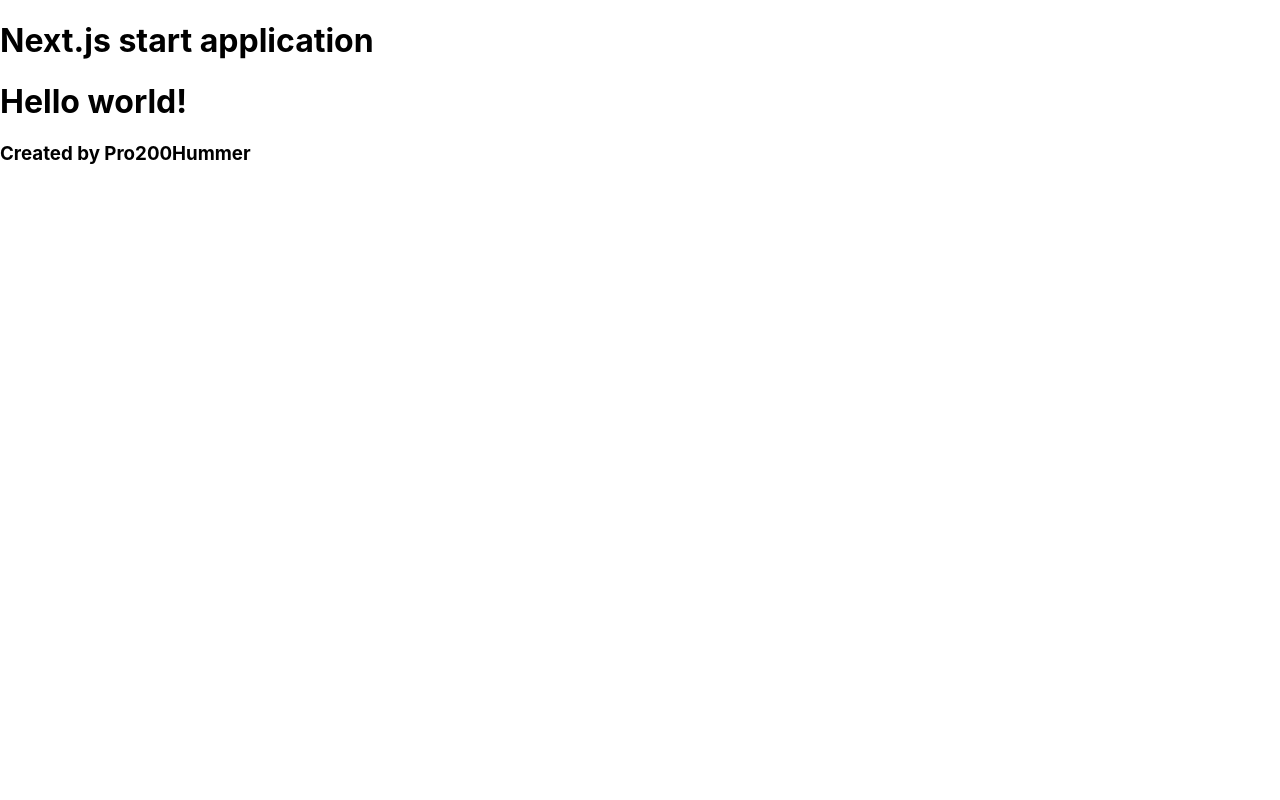
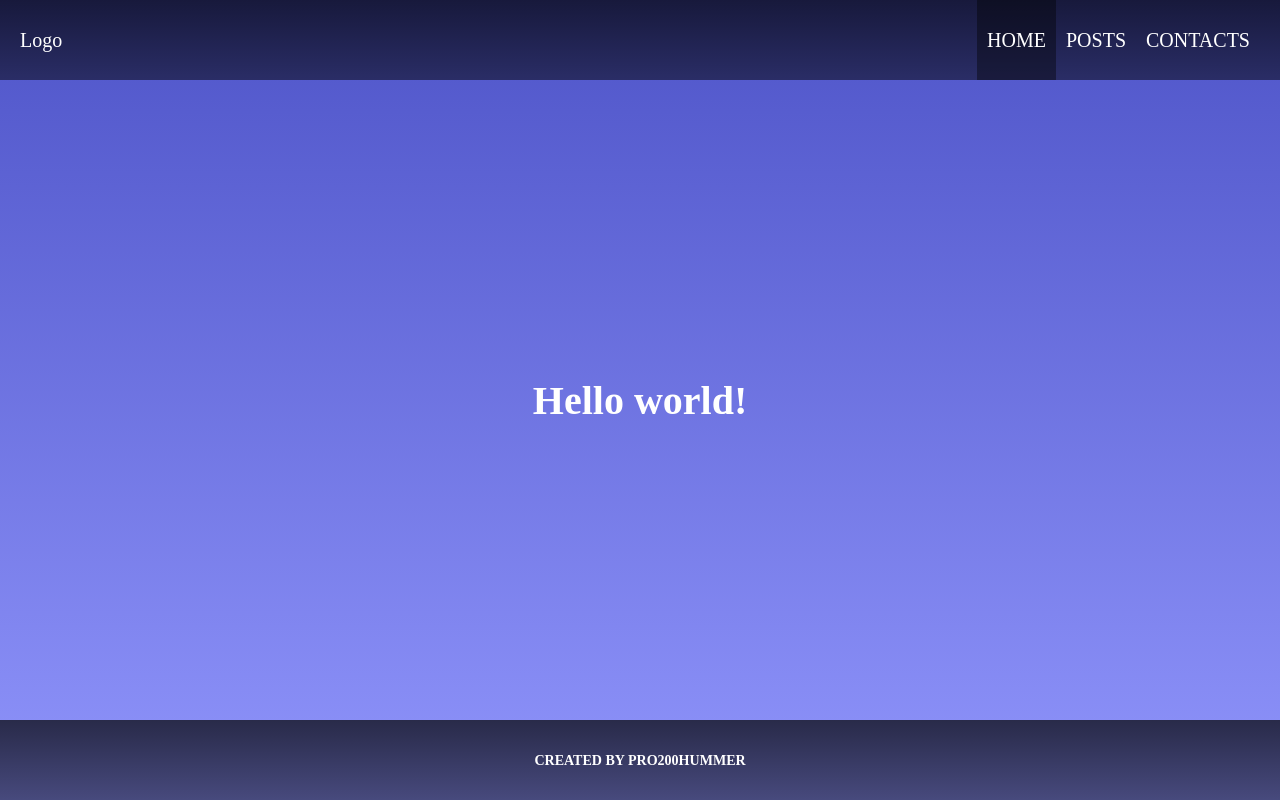
Before and after one commit to Pro200Hummer/next.js-start, a Next.js app: page / in a window 1280 px wide. Built offline with nearby package versions, Linux system fonts and the light colour scheme.

Commit message:
06_lesson - add navigation

```diff
--- a/components/Header.js
+++ b/components/Header.js
@@ -1,7 +1,7 @@
-import {Heading} from "./Heading";
+import {NavBar} from "./NavBar";
 
 export const Header = () => {
     return <header>
-        <Heading tag={'h1'} text={'Next.js start application'}/>
+        <NavBar/>
     </header>
 };
--- /dev/null
+++ b/components/NavBar.js
@@ -0,0 +1,23 @@
+import styles from '../styles/NavBar.module.scss'
+import Link from "next/link";
+import {useRouter} from "next/router";
+
+const NAVIGATION = [
+    {id: 1, title: 'Home', path: '/'},
+    {id: 2, title: 'Posts', path: '/posts'},
+    {id: 3, title: 'Contacts', path: '/contacts'}
+]
+
+export const NavBar = () => {
+    const {pathname} = useRouter()
+    return <nav className={styles.nav}>
+        <div>Logo</div>
+        <div className={styles.links}>
+            {NAVIGATION.map(({id, title, path}) => (
+                <Link key={id} href={path}>
+                    <a className={pathname === path ? styles.active : null}>{title}</a>
+                </Link>
+            ))}
+        </div>
+    </nav>
+}
--- a/package.json
+++ b/package.json
@@ -11,7 +11,8 @@
   "dependencies": {
     "next": "12.2.3",
     "react": "18.2.0",
-    "react-dom": "18.2.0"
+    "react-dom": "18.2.0",
+    "sass": "^1.54.0"
   },
   "devDependencies": {
     "eslint": "8.20.0",
--- a/pages/_app.js
+++ b/pages/_app.js
@@ -1,9 +1,11 @@
-import '../styles/globals.css'
+import '../styles/globals.scss'
 import {Layout} from "../components/Layout";
 
 const MyApp = ({ Component, pageProps }) => {
   return <Layout>
-    <Component {...pageProps} />
+    <main>
+      <Component {...pageProps} />
+    </main>
   </Layout>
 }
 
--- a/pages/index.js
+++ b/pages/index.js
@@ -1,7 +1,10 @@
 import {Heading} from "../components/Heading";
+import styles from '../styles/Home.module.scss'
 
 const Home = () => {
-  return <Heading text={'Hello world!'}/>
+  return <div className={styles.wrapper}>
+    <Heading text={'Hello world!'}/>
+  </div>
 }
 
 export default Home
--- /dev/null
+++ b/styles/404.module.scss
@@ -0,0 +1,7 @@
+.wrapper {
+  min-height: 100%;
+  display: flex;
+  justify-content: center;
+  align-items: center;
+  text-align: center;
+}
--- /dev/null
+++ b/styles/Home.module.scss
@@ -0,0 +1,6 @@
+.wrapper {
+  min-height: 100%;
+  display: flex;
+  justify-content: center;
+  align-items: center;
+}
--- /dev/null
+++ b/styles/NavBar.module.scss
@@ -0,0 +1,26 @@
+.nav {
+    width: 100%;
+    height: 100%;
+    display: flex;
+    justify-content: space-between;
+    align-items: center;
+
+.links {
+        height: 100%;
+    }
+
+    a {
+        height: 100%;
+        display: inline-flex;
+        align-items: center;
+        padding: 0 10px;
+        text-transform: uppercase;
+        color: #fff;
+        text-decoration: none;
+        cursor: pointer;
+    &.active,
+    &:hover {
+            background-color: rgba(0, 0, 0, 0.4);
+        }
+    }
+}
--- a/styles/globals.css
+++ /dev/null
@@ -1,26 +0,0 @@
-html,
-body {
-  padding: 0;
-  margin: 0;
-  font-family: -apple-system, BlinkMacSystemFont, Segoe UI, Roboto, Oxygen,
-    Ubuntu, Cantarell, Fira Sans, Droid Sans, Helvetica Neue, sans-serif;
-}
-
-a {
-  color: inherit;
-  text-decoration: none;
-}
-
-* {
-  box-sizing: border-box;
-}
-
-@media (prefers-color-scheme: dark) {
-  html {
-    color-scheme: dark;
-  }
-  body {
-    color: white;
-    background: black;
-  }
-}
--- /dev/null
+++ b/styles/globals.scss
@@ -0,0 +1,51 @@
+html,
+body {
+  padding: 0;
+  margin: 0;
+}
+
+body {
+  background: linear-gradient(to bottom, #4e54c8, #8f94fb);
+  color: #fff;
+  font-size: 20px;
+}
+
+#__next {
+  min-height: 100vh;
+  display: grid;
+  grid-auto-rows: auto 1fr auto;
+}
+
+main {
+  padding: 20px;
+}
+
+header,
+footer {
+  min-height: 80px;
+}
+
+header {
+  background-image: linear-gradient(
+                  to bottom,
+                  rgba(0, 0, 0, 0.7),
+                  rgba(0, 0, 0, 0.5)
+  );
+  display: flex;
+  align-items: center;
+  padding: 0 20px;
+}
+
+footer {
+  background-image: linear-gradient(
+                  to bottom,
+                  rgba(0, 0, 0, 0.7),
+                  rgba(0, 0, 0, 0.5)
+  );
+  text-align: center;
+  font-size: 12px;
+  display: flex;
+  justify-content: center;
+  align-items: center;
+  text-transform: uppercase;
+}
```
Also changed, not shown: pages/404.js (+10 -0 lines), styles/Home.module.css (deleted, +0 -129 lines), 1 other file (tests, documents, lock files or other folders).
